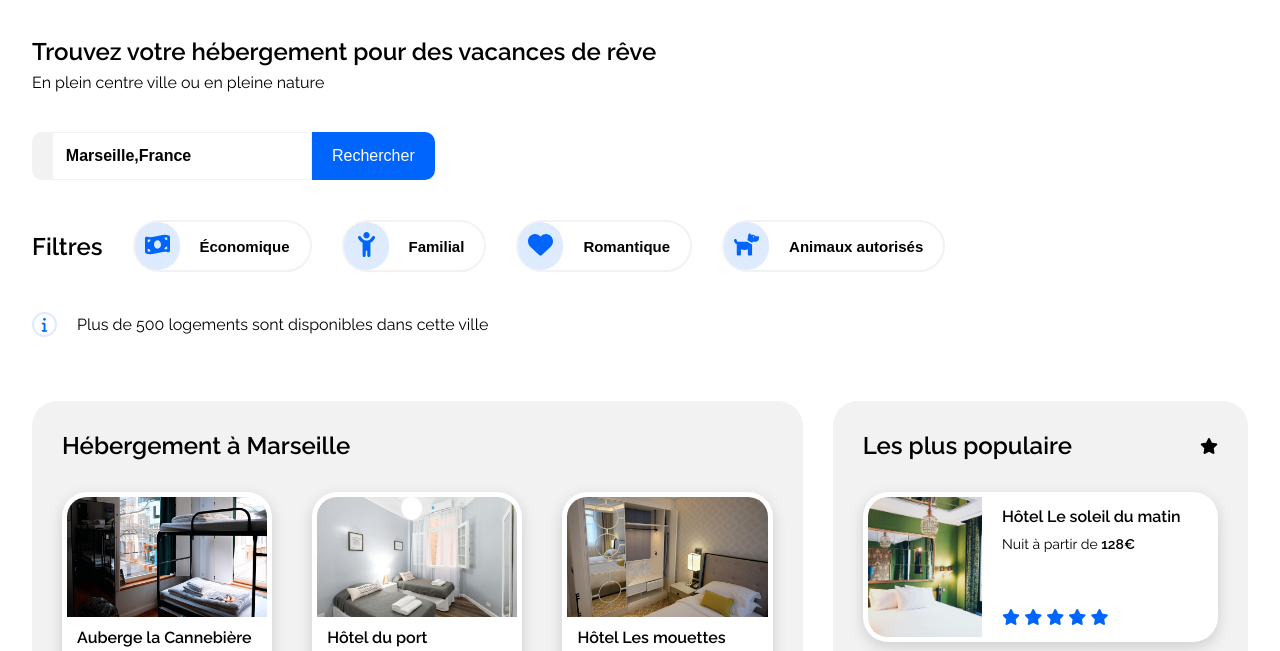
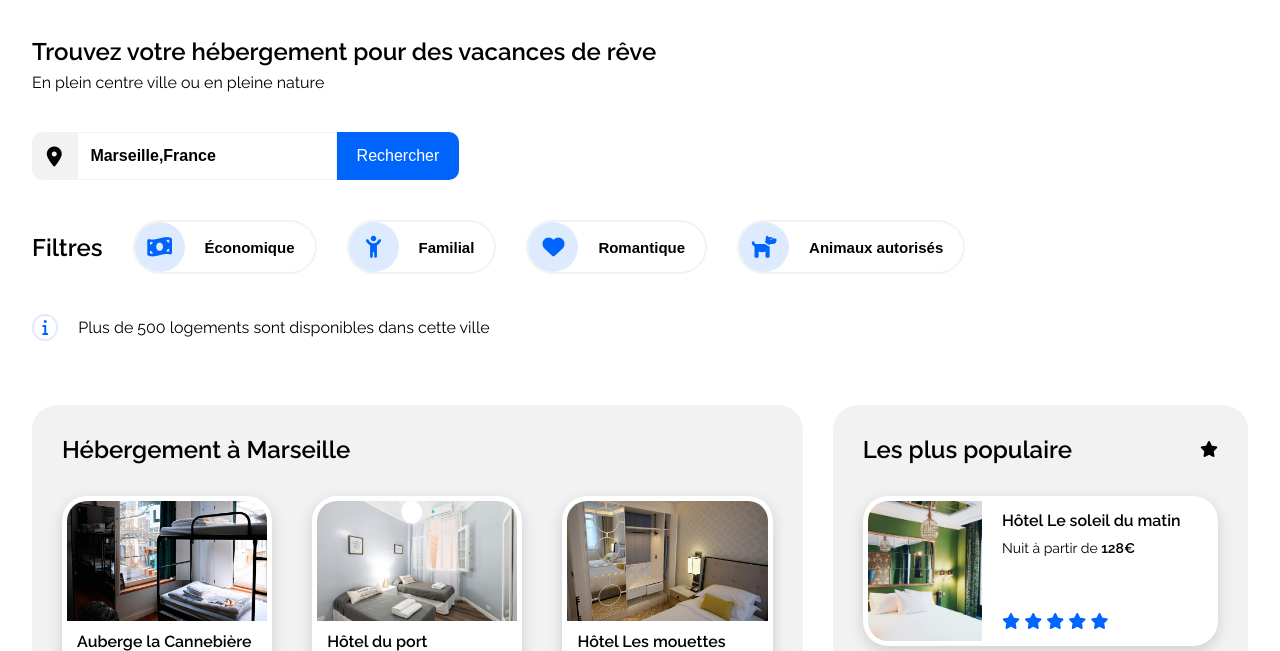
Before and after one commit to Vcna-0/Booki, a plain HTML site: page index.html in a window 1280 px wide. Shown: the part 96-747 px from the top of the page. Drawn offline with Linux system fonts and the light colour scheme.

Commit message:
change icon

```diff
--- a/index.html
+++ b/index.html
@@ -38,7 +38,7 @@
           <p>En plein centre ville ou en pleine nature</p>
         </div>
         <form class="search__form">
-          <img class="search__form-img" src="/img/icon/location-dot-solid.svg" alt="" />
+          <i class="fa-solid fa-location-dot fa-lg search__form-icon"></i>
           <input class="search__form-input" type="search" id="site-search" placeholder="Marseille,France" />
           <button class="search__form-btn search__form-btn--desktop">Rechercher</button>
           <button class="search__form-btn search__form-btn--phone">
@@ -53,53 +53,25 @@
           <h2>Filtres</h2>
           <div class="filter__group-btn">
             <button class="filter__btn">
-              <i class="filter__btn-img">
-                <svg xmlns="http://www.w3.org/2000/svg" viewBox="0 0 576 512" width="25px" height="25px">
-                  <path
-                    d="M48.66 79.13C128.4 100.9 208.2 80.59 288 60.25C375 38.08 462 15.9 549 48.38C565.9 54.69 576 71.62 576 89.66V399.5C576 423.4 550.4 439.2 527.3 432.9C447.6 411.1 367.8 431.4 288 451.7C200.1 473.9 113.1 496.1 26.97 463.6C10.06 457.3 0 440.4 0 422.3V112.5C0 88.59 25.61 72.83 48.66 79.13L48.66 79.13zM287.1 352C332.2 352 368 309 368 255.1C368 202.1 332.2 159.1 287.1 159.1C243.8 159.1 207.1 202.1 207.1 255.1C207.1 309 243.8 352 287.1 352zM63.1 416H127.1C127.1 380.7 99.35 352 63.1 352V416zM63.1 143.1V207.1C99.35 207.1 127.1 179.3 127.1 143.1H63.1zM512 303.1C476.7 303.1 448 332.7 448 368H512V303.1zM448 95.1C448 131.3 476.7 159.1 512 159.1V95.1H448z"
-                  />
-                </svg>
-              </i>
+              <i class="fa-solid fa-money-bill-wave fa-lg filter__btn-img"></i>
               Économique
             </button>
             <button class="filter__btn">
-              <i class="filter__btn-img">
-                <svg xmlns="http://www.w3.org/2000/svg" viewBox="0 0 384 512" width="25px" height="25px">
-                  <path
-                    d="M256 64C256 99.35 227.3 128 192 128C156.7 128 128 99.35 128 64C128 28.65 156.7 0 192 0C227.3 0 256 28.65 256 64zM155.7 170.2C167.3 173.1 179.6 176 192.2 176C232.1 176 269.3 155.8 291 122.4L309.2 94.54C318.8 79.73 338.6 75.54 353.5 85.18C368.3 94.82 372.5 114.6 362.8 129.5L344.7 157.3C326.4 185.4 301.2 207.3 272 221.6V480C272 497.7 257.7 512 240 512C222.3 512 208 497.7 208 480V384H176V480C176 497.7 161.7 512 144 512C126.3 512 112 497.7 112 480V221.4C83.63 207.4 58.94 186.1 40.87 158.1L21.37 129.8C11.57 115 15.54 95.18 30.25 85.37C44.95 75.57 64.82 79.54 74.62 94.25L94.12 123.5C108.5 145 129.2 160.9 152.9 169.3C153.9 169.5 154.8 169.8 155.7 170.2V170.2z"
-                  />
-                </svg>
-              </i>
+              <i class="fa-solid fa-child-reaching fa-lg filter__btn-img"></i>
               Familial
             </button>
             <button class="filter__btn">
-              <i class="filter__btn-img">
-                <svg xmlns="http://www.w3.org/2000/svg" viewBox="0 0 512 512" width="25px" height="25px">
-                  <path
-                    d="M0 190.9V185.1C0 115.2 50.52 55.58 119.4 44.1C164.1 36.51 211.4 51.37 244 84.02L256 96L267.1 84.02C300.6 51.37 347 36.51 392.6 44.1C461.5 55.58 512 115.2 512 185.1V190.9C512 232.4 494.8 272.1 464.4 300.4L283.7 469.1C276.2 476.1 266.3 480 256 480C245.7 480 235.8 476.1 228.3 469.1L47.59 300.4C17.23 272.1 .0003 232.4 .0003 190.9L0 190.9z"
-                  />
-                </svg>
-              </i>
+              <i class="fa-solid fa-heart fa-lg filter__btn-img"></i>
               Romantique
             </button>
             <button class="filter__btn">
-              <i class="filter__btn-img">
-                <svg xmlns="http://www.w3.org/2000/svg" viewBox="0 0 576 512" width="25px" height="25px">
-                  <path
-                    d="M332.7 19.85C334.6 8.395 344.5 0 356.1 0C363.6 0 370.6 3.52 375.1 9.502L392 32H444.1C456.8 32 469.1 37.06 478.1 46.06L496 64H552C565.3 64 576 74.75 576 88V112C576 156.2 540.2 192 496 192H426.7L421.6 222.5L309.6 158.5L332.7 19.85zM448 64C439.2 64 432 71.16 432 80C432 88.84 439.2 96 448 96C456.8 96 464 88.84 464 80C464 71.16 456.8 64 448 64zM416 256.1V480C416 497.7 401.7 512 384 512H352C334.3 512 320 497.7 320 480V364.8C295.1 377.1 268.8 384 240 384C211.2 384 184 377.1 160 364.8V480C160 497.7 145.7 512 128 512H96C78.33 512 64 497.7 64 480V249.8C35.23 238.9 12.64 214.5 4.836 183.3L.9558 167.8C-3.331 150.6 7.094 133.2 24.24 128.1C41.38 124.7 58.76 135.1 63.05 152.2L66.93 167.8C70.49 182 83.29 191.1 97.97 191.1H303.8L416 256.1z"
-                  />
-                </svg>
-              </i>
+              <i class="fa-solid fa-dog fa-lg filter__btn-img"></i>
               Animaux autorisés
             </button>
           </div>
         </div>
         <div class="info">
-          <svg xmlns="http://www.w3.org/2000/svg" viewBox="0 0 192 512" width="25px" height="25px">
-            <path
-              d="M160 448h-32V224c0-17.69-14.33-32-32-32L32 192c-17.67 0-32 14.31-32 32s14.33 31.1 32 31.1h32v192H32c-17.67 0-32 14.31-32 32s14.33 32 32 32h128c17.67 0 32-14.31 32-32S177.7 448 160 448zM96 128c26.51 0 48-21.49 48-48S122.5 32.01 96 32.01s-48 21.49-48 48S69.49 128 96 128z"
-            />
-          </svg>
+          <i class="fa-solid fa-info"></i>
           <p>Plus de 500 logements sont disponibles dans cette ville</p>
         </div>
       </section>
--- a/style/hosting.css
+++ b/style/hosting.css
@@ -184,6 +184,8 @@
 
     .hosting {
         flex-direction: column-reverse;
+
+        margin: 0;
     }
 
     .hosting-main__bloc1,
@@ -194,4 +196,8 @@
     .hosting-main {
         background-color: transparent;
     }
+
+    .hosting-popular{
+        border-radius: 0;
+    }
 }
--- a/style/search.css
+++ b/style/search.css
@@ -15,9 +15,11 @@
   display: flex;
 }
 
-.search__form-img {
+.search__form-icon {
+  display: flex;
+  align-items: center;
   height: 3rem;
-  padding: 0.625rem;
+  padding: .925rem;
   border-radius: 0.625rem 0px 0px 0.625rem;
   background: #f2f2f2;
 }
@@ -93,10 +95,16 @@ input::placeholder {
 }
 
 .filter__btn-img{
+  font-size: 22px;
+  display: flex;
+  align-items: center;
+  justify-content: center;
+  width: 50px;
+  height: 50px;
   border-radius: 3.125rem;
   background-color: #DEEBFF;
-  padding: 10px;
   margin-right: 1.25rem;
+  color:#0065fc;
 }
 
 .filter__btn-img svg{
@@ -109,11 +117,11 @@ input::placeholder {
   gap: 1.25rem;
 }
 
-.info svg{
+.fa-info{
   border: solid 2px #DEEBFF;
   border-radius: 100%;
-  padding: .1875rem;
-  fill: #0065fc;
+  padding: 0.21rem 0.51rem;
+  color: #0065fc;
 }
 
 /* ========== MEDIA_QUERIES ==========*/
```
